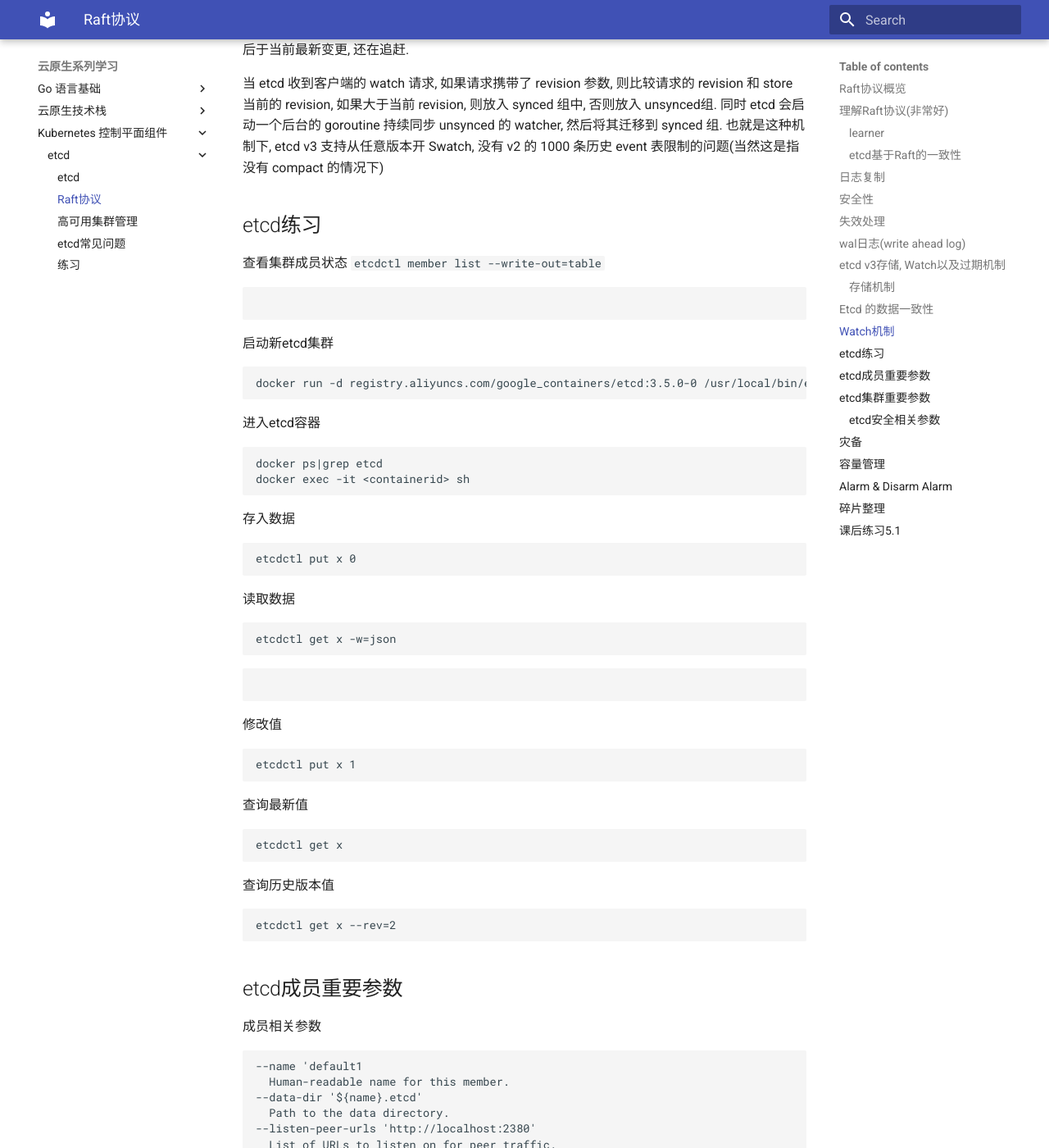
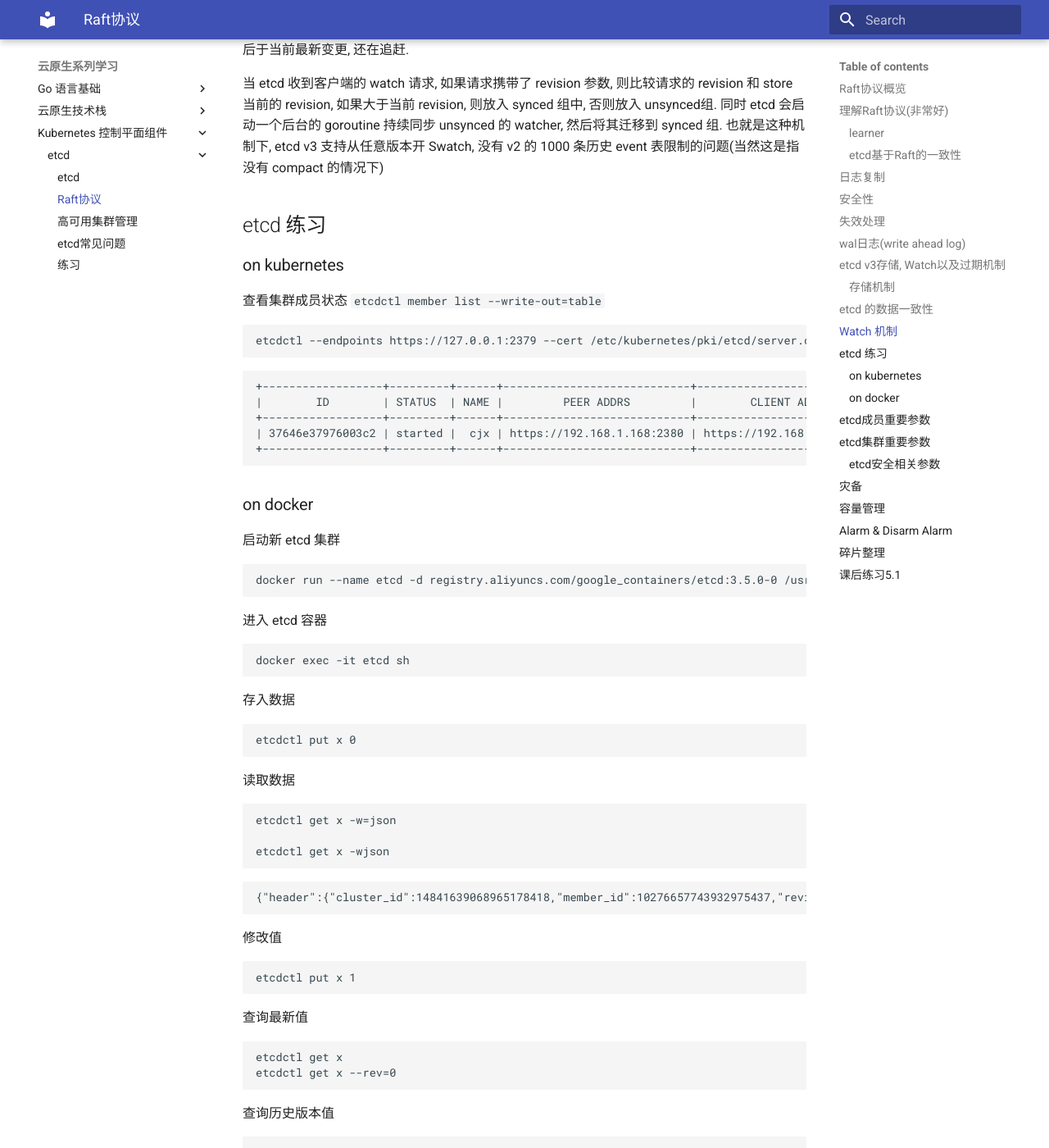
Before and after one commit to mkbooks/k8s-mengfanjie, an MkDocs documentation site: the page built from docs/3/2.md, in a window 1280 px wide and 1400 px high, scrolled down 5397 px. Shown: the whole window at 82% size. Built offline with MkDocs 1.6.1 and Material for MkDocs 9.7.7, drawn with Linux system fonts in a browser that asks for light colours; some of the changed text lies outside the part shown.

Commit message:
fix: Raft 协议

````diff
--- a/docs/3/2.md
+++ b/docs/3/2.md
@@ -65,31 +65,38 @@
 
 ![存储机制](images/%E5%AD%98%E5%82%A8%E6%9C%BA%E5%88%B6.png)
 
-## Etcd 的数据一致性
+## etcd 的数据一致性
 ![Etcd的数据一致性](images/Etcd%E6%95%B0%E6%8D%AE%E4%B8%80%E8%87%B4%E6%80%A7.png)
 
-## Watch机制
+## Watch 机制
 etcd v3 的 watch 机制支持 watch 某个固定的 key, 也支持 watch 一个范围(可以用于模拟目录的 结构的 watch), 所以 watchGroup 包含两种 watcher, —种是 key watchers, 数据结构是每个 key 对应一组 watcher, 另外一种是 range watchers, 数据结构是一个 IntervalTree, 方便通过区间查找到对应的 watcher.
 
 同时, 每个 WatchableStore 包含两种 watcherGroup, —种是 synced, —种是 unsynced, 前者表示该 group 的 watcher 数据都已经同步完毕, 在等待新的变更, 后者表示该 group 的 watcher 数据同步落后于当前最新变更, 还在追赶.
 
 当 etcd 收到客户端的 watch 请求, 如果请求携带了 revision 参数, 则比较请求的 revision 和 store 当前的 revision, 如果大于当前 revision, 则放入 synced 组中, 否则放入 unsynced组. 同时 etcd 会启动一个后台的 goroutine 持续同步 unsynced 的 watcher, 然后将其迁移到 synced 组. 也就是这种机制下, etcd v3 支持从任意版本开 Swatch, 没有 v2 的 1000 条历史 event 表限制的问题(当然这是指没有 compact 的情况下)
 
-## etcd练习
+## etcd 练习
+### on kubernetes
 查看集群成员状态 `etcdctl member list --write-out=table`
 ```
-
+etcdctl --endpoints https://127.0.0.1:2379 --cert /etc/kubernetes/pki/etcd/server.crt --key /etc/kubernetes/pki/etcd/server.key --cacert /etc/kubernet<-key /etc/kubernetes/pki/etcd/server.key --cacert /etc/kubernetes/pki/etcd/ca.crt member list --write-out=table
+```
+```
++------------------+---------+------+----------------------------+----------------------------+------------+
+|        ID        | STATUS  | NAME |         PEER ADDRS         |        CLIENT ADDRS        | IS LEARNER |
++------------------+---------+------+----------------------------+----------------------------+------------+
+| 37646e37976003c2 | started |  cjx | https://192.168.1.168:2380 | https://192.168.1.168:2379 |      false |
++------------------+---------+------+----------------------------+----------------------------+------------+
+```
+### on docker
+启动新 etcd 集群
+```
+docker run --name etcd -d registry.aliyuncs.com/google_containers/etcd:3.5.0-0 /usr/local/bin/etcd
 ```
 
-启动新etcd集群
+进入 etcd 容器
 ```
-docker run -d registry.aliyuncs.com/google_containers/etcd:3.5.0-0 /usr/local/bin/etcd
-```
-
-进入etcd容器
-```
-docker ps|grep etcd
-docker exec -it <containerid> sh
+docker exec -it etcd sh
 ```
 
 存入数据
@@ -100,9 +107,11 @@
 读取数据
 ```
 etcdctl get x -w=json
+
+etcdctl get x -wjson
 ```
 ```
-
+{"header":{"cluster_id":14841639068965178418,"member_id":10276657743932975437,"revision":2,"raft_term":2},"kvs":[{"key":"eA==","create_revision":2,"mod_revision":2,"version":1,"value":"MA=="}],"count":1}
 ```
 
 修改值
@@ -113,6 +122,7 @@
 查询最新值
 ```
 etcdctl get x
+etcdctl get x --rev=0
 ```
 
 查询历史版本值
@@ -120,6 +130,28 @@
 etcdctl get x --rev=2
 ```
 
+修改值
+```
+etcdctl put x 2
+```
+
+查询最新值
+```
+etcdctl get x --rev=0
+etcdctl get x --rev=0 -wjson
+```
+
+查询历史版本值
+```
+etcdctl get x --rev=2
+etcdctl get x --rev=3 -wjson
+```
+> --rev = revision, 获取指定具体版本的值
+
+- revision: 全局版本
+- create_revision: 创建数据时对应的全局版本
+- mod_revision: 当前数据对应的全局版本
+- version: 数据自己的版本
 ## etcd成员重要参数
 成员相关参数
 ```
@@ -168,23 +200,22 @@
 ## 灾备
 - 创建 Snapshot
 ```
-    etcdctl —endpoints https://127.0.0.1:3379 —cert /tmp/etcd-certs/certs/127.0.0.1 .pem - -key /tmp/etcd-certs/certs/127.0.0.1 -key.pem --cacert /tmp/etcd-certs/certs/ca.pem snapshot save snapshot.db
+etcdctl —endpoints https://127.0.0.1:3379 —cert /tmp/etcd-certs/certs/127.0.0.1 .pem - -key /tmp/etcd-certs/certs/127.0.0.1 -key.pem --cacert /tmp/etcd-certs/certs/ca.pem snapshot save snapshot.db
 ```
 - 恢复数据
 ```
-    etcdctl snapshot restore snapshot.db \
-    --name infra2 \
-    --data-dir=/tmp/etcd/infra2 \
-    --initial-cluster
-    infra0=http://127.0.0.1:3380Jnfra1=http://127.0.0.1:4380Jnfra2=http://127.0.0.1:5380
-    --initial-cluster-token etcd-cluster-1 \
-    --initial-advertise-peer-urls http://127.0.0.1:5380
+etcdctl snapshot restore snapshot.db \
+--name infra2 \
+--data-dir=/tmp/etcd/infra2 \
+--initial-cluster infra0=http://127.0.0.1:3380,infra1=http://127.0.0.1:4380,infra2=http://127.0.0.1:5380 \
+--initial-cluster-token etcd-cluster-1 \
+--initial-advertise-peer-urls http://127.0.0.1:5380
 ```
 
 ## 容量管理
-- 单个对象不建议超过1.5M
-- 默认容量2G
-- 不建议超过8G
+- 单个对象不建议超过 1.5M
+- 默认容量 2G
+- 不建议超过 8G
 
 ## Alarm & Disarm Alarm
 - 设置 etcd 存储大小
@@ -195,11 +226,11 @@
 ```
 $ while [1]; do dd if=/dev/urandom bs=1024 count=1024 | ETCDCTL_API=3 etcdctl put key || break; done
 ```
-- 查看endpoint状态
+- 查看 endpoint 状态
 ```
 $ ETCDCTL_API=3 etcdctl --write-out=table endpoint status
 ```
-- 查看alarm
+- 查看 alarm
 ```
 $ ETCDCTL_API=3 etcdctl alarm list
 ```
@@ -207,7 +238,7 @@
 ```
 $ ETCDCTL_API=3 etcdctl defrag
 ```
-- 清理alarm
+- 清理 alarm
 ```
 $ ETCDCTL_API=3 etcdctl alarm disarm
 ```
@@ -225,7 +256,7 @@
 ```
 
 ## 课后练习5.1
-- 按照课上讲解的方法在本地构建一个单节点的基于HTTPS的etcd集群
+- 按照课上讲解的方法在本地构建一个单节点的基于 HTTPS 的 etcd 集群
 - 写一条数据
 - 查看数据细节
 - 删除数据
````
